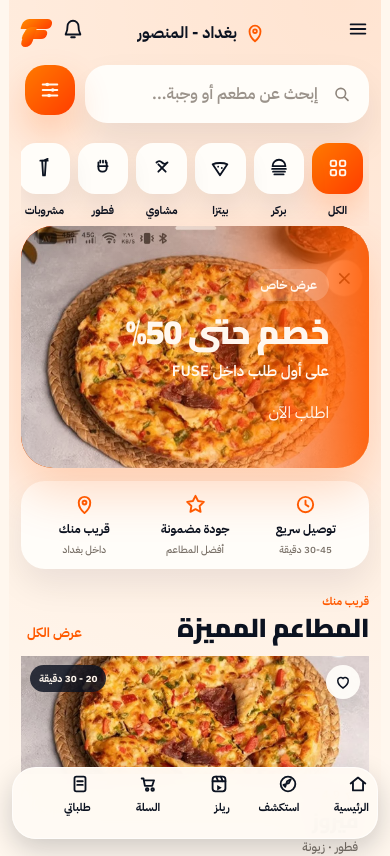
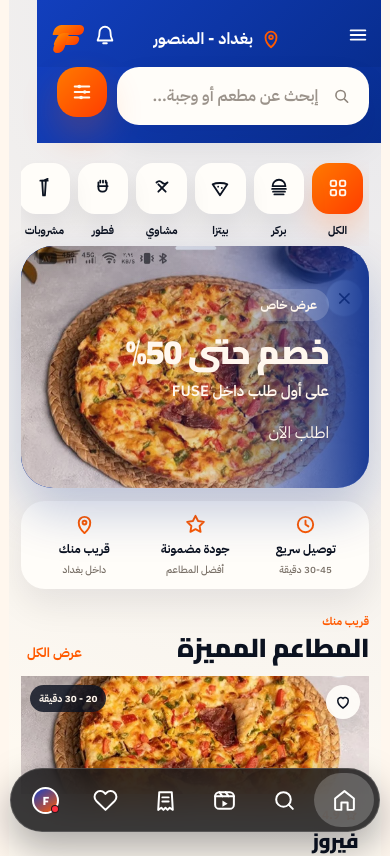
Before and after one commit to juda2018-del/juda-food-app, a Next.js app: page / in a window 390 px wide. Shown: the top 856 px of the page. Built offline with nearby package versions, Linux system fonts and the light colour scheme; no server answers; the database is empty.

Commit message:
FUSE blue glass mobile UI
Adopt the royal-blue FUSE identity, add the shared floating glass customer navigation, and remove conflicting legacy customer navigation bars.

```diff
--- a/app/globals.css
+++ b/app/globals.css
@@ -4,11 +4,14 @@
   --fuse-orange: #ff5a00;
   --fuse-orange-2: #ff7a00;
   --fuse-orange-3: #ff3d00;
+  --fuse-blue: #123fbd;
+  --fuse-blue-2: #082d8f;
+  --fuse-blue-3: #071f67;
 
   --fuse-black: #0b1220;
   --fuse-black-2: #07101d;
-  --fuse-cream: #fff7ee;
-  --fuse-cream-2: #f4e3cf;
+  --fuse-cream: #fffaf1;
+  --fuse-cream-2: #f4e5cf;
 
   --fuse-title-font: "Cairo", "IBM Plex Sans Arabic", Arial, sans-serif;
   --fuse-body-font: "IBM Plex Sans Arabic", "Cairo", Arial, sans-serif;
@@ -108,46 +111,80 @@ textarea {
   letter-spacing: -0.2px;
 }
 
-/* Keep the home bottom navigation visible above all mobile content */
-.bottom-nav {
-  z-index: 9999 !important;
+.fuse-customer-nav {
+  direction: rtl;
+  position: fixed;
+  z-index: 10000;
+  left: 50%;
+  bottom: max(12px, env(safe-area-inset-bottom));
+  width: min(430px, calc(100% - 32px));
+  height: 64px;
+  padding: 4px 8px;
+  transform: translateX(-50%);
+  display: grid;
+  grid-template-columns: repeat(6, minmax(0, 1fr));
+  align-items: center;
+  border: 1px solid rgba(255, 255, 255, 0.16);
+  border-radius: 999px;
+  background: rgba(20, 20, 22, 0.84);
+  box-shadow: 0 16px 38px rgba(5, 10, 20, 0.34);
+  -webkit-backdrop-filter: blur(20px) saturate(145%);
+  backdrop-filter: blur(20px) saturate(145%);
   isolation: isolate;
-  overflow: visible !important;
 }
 
-.bottom-nav > a {
-  display: flex !important;
-  align-items: center !important;
-  justify-content: center !important;
-  min-width: 0;
-  min-height: 52px;
-  color: #0b1220 !important;
-  opacity: 1 !important;
-  visibility: visible !important;
-  position: relative;
-  z-index: 2;
+.fuse-customer-nav > a {
+  width: 100%;
+  height: 54px;
+  display: grid;
+  place-items: center;
+  color: #fff;
+  border-radius: 999px;
+  -webkit-tap-highlight-color: transparent;
 }
 
-.bottom-nav > a.active {
-  color: #0b1220 !important;
+.fuse-customer-nav > a.is-active {
+  background: rgba(255, 255, 255, 0.22);
 }
 
-.bottom-nav > a svg {
-  display: block !important;
-  opacity: 1 !important;
-  visibility: visible !important;
-  color: currentColor !important;
-  fill: none;
+.fuse-nav-icon {
+  width: 44px;
+  height: 46px;
+  display: grid;
+  place-items: center;
+  border-radius: 999px;
 }
 
-.bottom-nav > a b {
-  display: none !important;
+.fuse-customer-nav svg {
+  width: 25px;
+  height: 25px;
+  overflow: visible;
 }
 
-.bottom-nav > a svg {
-  width: 27px !important;
-  height: 27px !important;
-  flex: 0 0 auto;
+.fuse-nav-avatar {
+  position: relative;
+  width: 27px;
+  height: 27px;
+  display: grid;
+  place-items: center;
+  border: 2px solid #fff;
+  border-radius: 50%;
+  background: linear-gradient(145deg, #163fc4, #ff5a00);
+  color: #fff;
+  font-family: var(--fuse-title-font);
+  font-size: 12px;
+  font-weight: 900;
+}
+
+.fuse-nav-avatar i {
+  position: absolute;
+  right: -2px;
+  bottom: -1px;
+  width: 8px;
+  height: 8px;
+  border: 1.5px solid rgba(20, 20, 22, 0.9);
+  border-radius: 50%;
+  background: #ff3040;
 }
 
 /* Mobile safe rendering */
@@ -158,20 +195,6 @@ textarea {
   }
 
   body {
-    padding-bottom: calc(88px + env(safe-area-inset-bottom));
-  }
-
-  .bottom-nav {
-    position: fixed !important;
-    left: 50% !important;
-    right: auto !important;
-    bottom: max(10px, env(safe-area-inset-bottom)) !important;
-    width: min(430px, calc(100% - 28px)) !important;
-    max-width: 430px !important;
-    margin-inline: auto !important;
-    height: 66px !important;
-    padding: 6px 10px !important;
-    transform: translateX(-50%) !important;
-    grid-template-columns: repeat(5, minmax(0, 1fr)) !important;
+    padding-bottom: calc(96px + env(safe-area-inset-bottom));
   }
 }
--- a/app/layout.tsx
+++ b/app/layout.tsx
@@ -1,6 +1,7 @@
 import type { Metadata, Viewport } from "next";
 import type { ReactNode } from "react";
 import ClientRouteGuard from "../components/ClientRouteGuard";
+import FuseCustomerNav from "../components/FuseCustomerNav";
 import "./globals.css";
 import "./mobile-responsive.css";
 
@@ -26,6 +27,7 @@ export default function RootLayout({
       <body>
         <ClientRouteGuard />
         {children}
+        <FuseCustomerNav />
       </body>
     </html>
   );
--- a/app/mobile-responsive.css
+++ b/app/mobile-responsive.css
@@ -111,64 +111,6 @@ svg {
     object-fit: cover !important;
   }
 
-  .bottom-nav {
-    position: fixed !important;
-    left: 12px !important;
-    right: 12px !important;
-    bottom: max(8px, var(--fuse-safe-bottom)) !important;
-    z-index: 9999 !important;
-    width: auto !important;
-    max-width: none !important;
-    height: 72px !important;
-    min-height: 72px !important;
-    margin: 0 !important;
-    padding: 7px 8px !important;
-    transform: none !important;
-    overflow: hidden !important;
-    border: 1px solid rgba(255,255,255,0.12) !important;
-    border-radius: 24px !important;
-    background: rgba(8, 8, 10, 0.98) !important;
-    box-shadow: 0 14px 34px rgba(0,0,0,0.28) !important;
-    display: grid !important;
-    grid-template-columns: repeat(5, minmax(0, 1fr)) !important;
-  }
-
-  .bottom-nav > a,
-  .bottom-nav > button {
-    min-width: 0 !important;
-    width: 100% !important;
-    height: 58px !important;
-    margin: 0 !important;
-    padding: 5px 2px !important;
-    display: flex !important;
-    flex-direction: column !important;
-    align-items: center !important;
-    justify-content: center !important;
-    gap: 2px !important;
-    color: #ffffff !important;
-    opacity: 1 !important;
-    visibility: visible !important;
-    font-size: 10px !important;
-  }
-
-  .bottom-nav > a.active {
-    color: #ff6a00 !important;
-    background: rgba(255,106,0,0.10) !important;
-  }
-
-  .bottom-nav > a b {
-    display: block !important;
-    color: currentColor !important;
-    font-size: 10px !important;
-    line-height: 1 !important;
-  }
-
-  .bottom-nav > a svg {
-    width: 23px !important;
-    height: 23px !important;
-    color: currentColor !important;
-  }
-
   /* Restaurant menu/order page uses inline styles; override them safely on phones. */
   main[dir="rtl"] > section {
     width: 100% !important;
@@ -225,8 +167,12 @@ svg {
     padding-inline: 9px !important;
   }
 
-  .bottom-nav a,
-  .bottom-nav button {
-    font-size: 10px !important;
+  .fuse-customer-nav {
+    width: calc(100% - 20px);
+    padding-inline: 5px;
+  }
+
+  .fuse-nav-icon {
+    width: 40px;
   }
 }
--- a/app/page.tsx
+++ b/app/page.tsx
@@ -621,34 +621,6 @@ export default function HomePage() {
 
         {notice ? <div className="toast">{notice}</div> : null}
 
-        <footer className="home-nav">
-          <Link href="/" className="active">
-            <Icon name="home" />
-            <b>الرئيسية</b>
-          </Link>
-
-          <Link href="/restaurants">
-            <Icon name="explore" />
-            <b>استكشف</b>
-          </Link>
-
-          <Link href="/reels">
-            <Icon name="reels" />
-            <b>ريلز</b>
-          </Link>
-
-          <Link href="/cart">
-            <Icon name="cart" />
-            <b>السلة{cartCount ? ` (${cartCount})` : ""}</b>
-          </Link>
-
-          <Link href="/order-status">
-            <Icon name="orders" />
-            <b>طلباتي</b>
-          </Link>
-
-        </footer>
-
         {session ? (
           <button onClick={logout} className="logout">
             خروج
@@ -687,8 +659,8 @@ export default function HomePage() {
           overflow: hidden;
           padding: 18px 16px 96px;
           background:
-            radial-gradient(circle at 90% 0%, rgba(255, 90, 0, 0.12), transparent 26%),
-            #fff7ee;
+            radial-gradient(circle at 90% 0%, rgba(18, 63, 189, 0.1), transparent 26%),
+            #fffaf1;
           color: #0b1220;
           box-shadow:
             0 42px 100px rgba(11, 18, 32, 0.16),
@@ -700,7 +672,10 @@ export default function HomePage() {
           grid-template-columns: 54px 1fr auto;
           align-items: center;
           gap: 12px;
-          margin-bottom: 18px;
+          margin: -18px -16px 0;
+          padding: 24px 16px 14px;
+          background: linear-gradient(135deg, #123fbd, #082d8f);
+          color: #fff;
         }
 
         .menu-btn,
@@ -718,15 +693,15 @@ export default function HomePage() {
         }
 
         .menu-btn {
-          background: #0b1220;
-          color: #ff5a00;
-          box-shadow: 0 16px 34px rgba(11, 18, 32, 0.15);
+          background: #ff6500;
+          color: #fff;
+          box-shadow: 0 12px 28px rgba(255, 90, 0, 0.25);
         }
 
         .location {
           border: 0;
           background: transparent;
-          color: #0b1220;
+          color: #fff;
           display: inline-flex;
           align-items: center;
           justify-content: center;
@@ -757,16 +732,16 @@ export default function HomePage() {
           width: 44px;
           height: 44px;
           border-radius: 999px;
-          color: #0b1220;
-          background: #fffdf9;
-          box-shadow: 0 12px 26px rgba(11, 18, 32, 0.08);
+          color: #fff;
+          background: rgba(255, 255, 255, 0.14);
+          box-shadow: none;
         }
 
         .profile {
           width: 48px;
           height: 48px;
           border-radius: 999px;
-          background: #0b1220;
+          background: #ff6500;
           color: #fff;
           overflow: hidden;
         }
@@ -814,7 +789,9 @@ export default function HomePage() {
           display: grid;
           grid-template-columns: 1fr 54px;
           gap: 11px;
-          margin-bottom: 17px;
+          margin: 0 -16px 17px;
+          padding: 0 16px 18px;
+          background: linear-gradient(135deg, #123fbd, #082d8f);
         }
 
         .search-box {
@@ -903,11 +880,11 @@ export default function HomePage() {
           border-radius: 32px;
           background:
             radial-gradient(circle at 18% 50%, rgba(255, 255, 255, 0.18), transparent 36%),
-            linear-gradient(135deg, #ff3d00 0%, #ff6a00 55%, #ff8a00 100%);
+            linear-gradient(135deg, #082d8f 0%, #123fbd 58%, #1e51d1 100%);
           display: grid;
           grid-template-columns: 1fr 46%;
           margin-bottom: 13px;
-          box-shadow: 0 24px 50px rgba(255, 90, 0, 0.22);
+          box-shadow: 0 24px 50px rgba(8, 45, 143, 0.24);
         }
 
         .hero::after {
@@ -982,7 +959,7 @@ export default function HomePage() {
           position: absolute;
           inset: 0;
           background:
-            linear-gradient(90deg, transparent 0%, rgba(255, 90, 0, 0.12) 55%, rgba(255, 90, 0, 0.92) 100%);
+            linear-gradient(90deg, transparent 0%, rgba(18, 63, 189, 0.12) 55%, rgba(8, 45, 143, 0.92) 100%);
           pointer-events: none;
         }
 
--- /dev/null
+++ b/components/FuseCustomerNav.tsx
@@ -0,0 +1,142 @@
+"use client";
+
+import Link from "next/link";
+import { usePathname } from "next/navigation";
+
+type IconName = "home" | "search" | "reels" | "orders" | "heart";
+
+const items: Array<{ href: string; label: string; icon?: IconName; profile?: boolean }> = [
+  { href: "/", label: "الرئيسية", icon: "home" },
+  { href: "/restaurants", label: "البحث", icon: "search" },
+  { href: "/reels", label: "الريلز", icon: "reels" },
+  { href: "/order-status", label: "طلباتي", icon: "orders" },
+  { href: "/favorites", label: "المفضلة", icon: "heart" },
+  { href: "/profile", label: "حسابي", profile: true },
+];
+
+const hiddenPrefixes = [
+  "/login",
+  "/auth",
+  "/privacy",
+  "/restaurant-admin",
+  "/restaurant-dashboard",
+  "/restaurant-orders",
+  "/restaurant-live",
+  "/restaurant-reels",
+  "/fuse-admin",
+  "/admin",
+  "/driver",
+  "/vendor",
+  "/ceo-",
+  "/system-",
+  "/operations-",
+  "/mission-",
+  "/control-",
+  "/fleet-",
+  "/dispatch",
+  "/smart-",
+  "/live-map",
+];
+
+function isItemActive(pathname: string, href: string) {
+  if (href === "/") return pathname === "/";
+  if (href === "/restaurants") {
+    return pathname === "/restaurants" || pathname.startsWith("/restaurants/");
+  }
+  if (href === "/order-status") {
+    return pathname === "/order-status" || pathname === "/orders" || pathname === "/live-orders";
+  }
+  return pathname === href || pathname.startsWith(`${href}/`);
+}
+
+function NavIcon({ name }: { name: IconName }) {
+  const common = {
+    width: 25,
+    height: 25,
+    viewBox: "0 0 24 24",
+    fill: "none",
+    stroke: "currentColor",
+    strokeWidth: 1.9,
+    strokeLinecap: "round" as const,
+    strokeLinejoin: "round" as const,
+    "aria-hidden": true,
+  };
+
+  if (name === "home") {
+    return (
+      <svg {...common}>
+        <path d="m3 10 9-7 9 7v10a1 1 0 0 1-1 1h-5v-7H9v7H4a1 1 0 0 1-1-1Z" />
+      </svg>
+    );
+  }
+
+  if (name === "search") {
+    return (
+      <svg {...common}>
+        <circle cx="11" cy="11" r="7" />
+        <path d="m20 20-4-4" />
+      </svg>
+    );
+  }
+
+  if (name === "reels") {
+    return (
+      <svg {...common}>
+        <rect x="3" y="4" width="18" height="16" rx="4" />
+        <path d="m7 4 3 4m3-4 3 4m-13 0h18" />
+        <path d="m10 12 5 3-5 3Z" fill="currentColor" stroke="none" />
+      </svg>
+    );
+  }
+
+  if (name === "orders") {
+    return (
+      <svg {...common}>
+        <path d="M6 4h12l1 17-3-2-2 2-2-2-2 2-2-2-3 2Z" />
+        <path d="M9 9h6M9 13h6" />
+      </svg>
+    );
+  }
+
+  return (
+    <svg {...common}>
+      <path d="M20.8 4.6a5.5 5.5 0 0 0-7.8 0L12 5.7l-1.1-1.1a5.5 5.5 0 0 0-7.8 7.8l1.1 1.1L12 21l7.8-7.5 1.1-1.1a5.5 5.5 0 0 0-.1-7.8Z" />
+    </svg>
+  );
+}
+
+export default function FuseCustomerNav() {
+  const pathname = usePathname() || "/";
+  const hidden = hiddenPrefixes.some((prefix) => pathname.startsWith(prefix));
+
+  if (hidden) return null;
+
+  return (
+    <nav className="fuse-customer-nav" aria-label="التنقل الرئيسي">
+      {items.map((item) => {
+        const active = isItemActive(pathname, item.href);
+
+        return (
+          <Link
+            key={item.href}
+            href={item.href}
+            aria-label={item.label}
+            aria-current={active ? "page" : undefined}
+            className={active ? "is-active" : undefined}
+          >
+            <span className="fuse-nav-icon">
+              {item.profile ? (
+                <span className="fuse-nav-avatar" aria-hidden="true">
+                  F
+                  <i />
+                </span>
+              ) : (
+                <NavIcon name={item.icon!} />
+              )}
+            </span>
+          </Link>
+        );
+      })}
+    </nav>
+  );
+}
```
Also changed, not shown: app/cart/page.tsx (+0 -8 lines), app/customer/CustomerClient.tsx (+0 -27 lines), app/explore/page.tsx (+0 -7 lines), app/favorites/page.tsx (+4 -12 lines), app/profile/page.tsx (+8 -15 lines).
